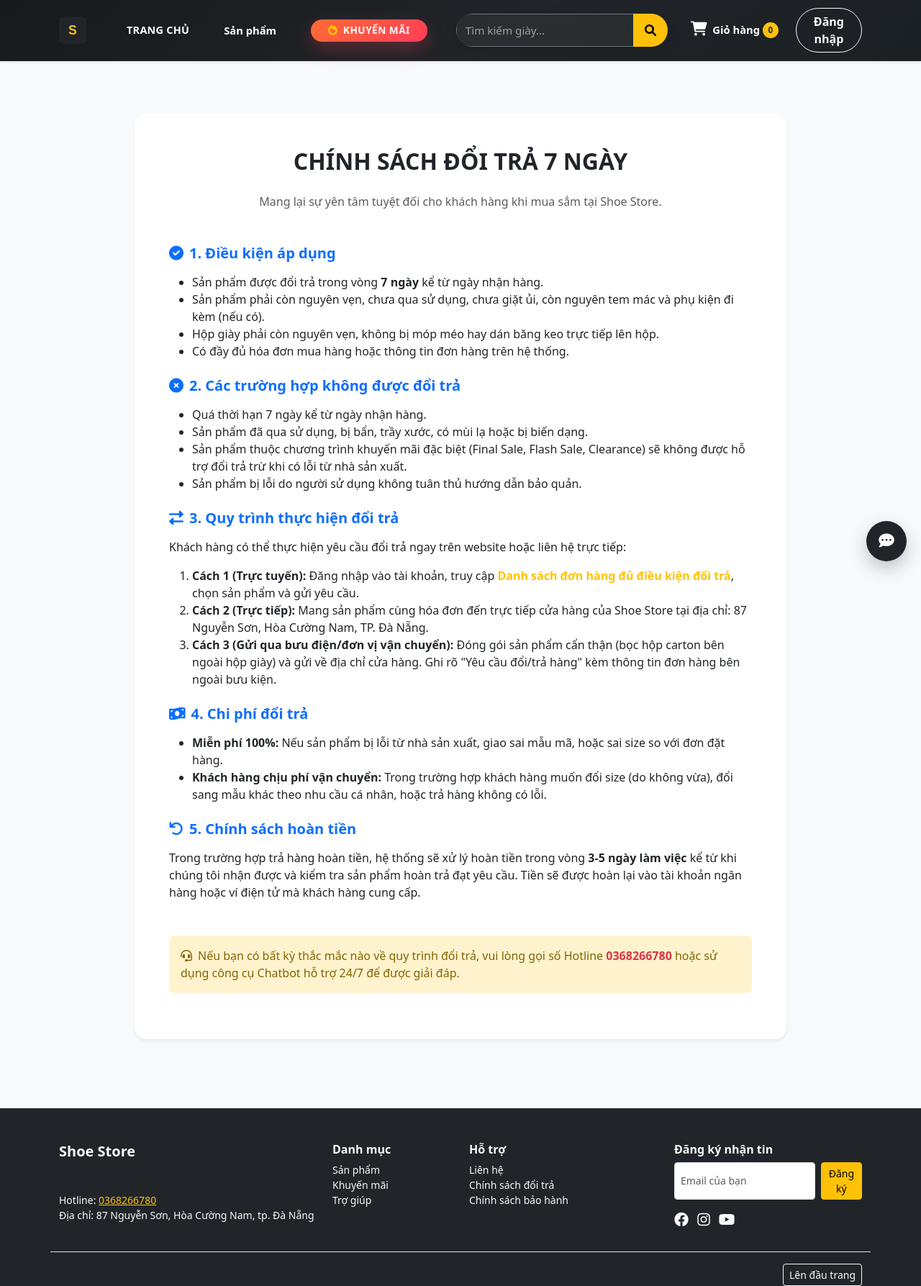
After one commit to TanThong0506/TMDTShoes_Store, a Django app: page /return-policy/ in a window 1280 px wide. The commit adds this page. Shown: the whole page at 72% size. Run offline with Django 5.2, Linux system fonts and the light colour scheme; data that the repository does not hold is empty.

Commit message:
feat: Thêm trang Chính sách đổi trả và cập nhật footer, help

```diff
--- a/shoestore/urls.py
+++ b/shoestore/urls.py
@@ -17,6 +17,9 @@ urlpatterns = [
 
     # Trang trợ giúp
     path('help/', views.help_page, name='help'),
+
+    # Chính sách đổi trả
+    path('return-policy/', views.return_policy_page, name='return_policy'),
 
     # ĐÃ SỬA: Gọi hàm sale_page từ product_views
     path('sale/', product_views.sale_page, name='sale'),
--- a/shoestore/views.py
+++ b/shoestore/views.py
@@ -42,6 +42,9 @@ def home(request):
 
 def help_page(request):
     return render(request, 'help.html')
+
+def return_policy_page(request):
+    return render(request, 'return_policy.html')
 
 def sale_page(request):
     sale_items = Product.objects.filter(old_price__gt=0).order_by('-id')
--- a/templates/base.html
+++ b/templates/base.html
@@ -429,7 +429,7 @@
                 <h6 class="fw-bold">Hỗ trợ</h6>
                 <ul class="list-unstyled small">
                     <li><a class="text-light text-decoration-none" href="#">Liên hệ</a></li>
-                    <li><a class="text-light text-decoration-none" href="#">Chính sách đổi trả</a></li>
+                    <li><a class="text-light text-decoration-none" href="{% url 'return_policy' %}">Chính sách đổi trả</a></li>
                     <li><a class="text-light text-decoration-none" href="#">Chính sách bảo hành</a></li>
                 </ul>
             </div>
--- a/templates/help.html
+++ b/templates/help.html
@@ -23,7 +23,7 @@
                         </h2>
                         <div id="faq1" class="accordion-collapse collapse show" data-bs-parent="#accordionFAQ">
                             <div class="accordion-body">
-                                Bạn có thể đổi trả sản phẩm trong vòng <strong>7 ngày</strong> kể từ khi nhận hàng nếu sản phẩm còn nguyên tem mác và chưa qua sử dụng. Phí vận chuyển đổi trả sẽ do khách hàng thanh toán trừ trường hợp lỗi từ nhà sản xuất.
+                                Bạn có thể đổi trả sản phẩm trong vòng <strong>7 ngày</strong> kể từ khi nhận hàng nếu sản phẩm còn nguyên tem mác và chưa qua sử dụng. Phí vận chuyển đổi trả sẽ do khách hàng thanh toán trừ trường hợp lỗi từ nhà sản xuất. <a href="{% url 'return_policy' %}" class="text-decoration-none">Xem chi tiết Chính sách đổi trả.</a>
                             </div>
                         </div>
                     </div>
--- /dev/null
+++ b/templates/return_policy.html
@@ -0,0 +1,58 @@
+{% extends "base.html" %}
+
+{% block title %}Chính sách đổi trả - Shoe Store{% endblock %}
+
+{% block content %}
+<div class="container py-5">
+    <div class="row justify-content-center">
+        <div class="col-md-10">
+            <div class="card border-0 shadow-sm rounded-4">
+                <div class="card-body p-5">
+                    <h2 class="fw-bold mb-4 text-center">CHÍNH SÁCH ĐỔI TRẢ 7 NGÀY</h2>
+                    <p class="text-muted text-center mb-5">Mang lại sự yên tâm tuyệt đối cho khách hàng khi mua sắm tại Shoe Store.</p>
+
+                    <h5 class="fw-bold text-primary mb-3"><i class="fas fa-check-circle me-2"></i>1. Điều kiện áp dụng</h5>
+                    <ul class="mb-4">
+                        <li>Sản phẩm được đổi trả trong vòng <strong>7 ngày</strong> kể từ ngày nhận hàng.</li>
+                        <li>Sản phẩm phải còn nguyên vẹn, chưa qua sử dụng, chưa giặt ủi, còn nguyên tem mác và phụ kiện đi kèm (nếu có).</li>
+                        <li>Hộp giày phải còn nguyên vẹn, không bị móp méo hay dán băng keo trực tiếp lên hộp.</li>
+                        <li>Có đầy đủ hóa đơn mua hàng hoặc thông tin đơn hàng trên hệ thống.</li>
+                    </ul>
+
+                    <h5 class="fw-bold text-primary mb-3"><i class="fas fa-times-circle me-2"></i>2. Các trường hợp không được đổi trả</h5>
+                    <ul class="mb-4">
+                        <li>Quá thời hạn 7 ngày kể từ ngày nhận hàng.</li>
+                        <li>Sản phẩm đã qua sử dụng, bị bẩn, trầy xước, có mùi lạ hoặc bị biến dạng.</li>
+                        <li>Sản phẩm thuộc chương trình khuyến mãi đặc biệt (Final Sale, Flash Sale, Clearance) sẽ không được hỗ trợ đổi trả trừ khi có lỗi từ nhà sản xuất.</li>
+                        <li>Sản phẩm bị lỗi do người sử dụng không tuân thủ hướng dẫn bảo quản.</li>
+                    </ul>
+
+                    <h5 class="fw-bold text-primary mb-3"><i class="fas fa-exchange-alt me-2"></i>3. Quy trình thực hiện đổi trả</h5>
+                    <p>Khách hàng có thể thực hiện yêu cầu đổi trả ngay trên website hoặc liên hệ trực tiếp:</p>
+                    <ol class="mb-4">
+                        <li><strong>Cách 1 (Trực tuyến):</strong> Đăng nhập vào tài khoản, truy cập <a href="{% url 'products:return_eligible_orders' %}" class="text-decoration-none text-warning fw-bold">Danh sách đơn hàng đủ điều kiện đổi trả</a>, chọn sản phẩm và gửi yêu cầu.</li>
+                        <li><strong>Cách 2 (Trực tiếp):</strong> Mang sản phẩm cùng hóa đơn đến trực tiếp cửa hàng của Shoe Store tại địa chỉ: 87 Nguyễn Sơn, Hòa Cường Nam, TP. Đà Nẵng.</li>
+                        <li><strong>Cách 3 (Gửi qua bưu điện/đơn vị vận chuyển):</strong> Đóng gói sản phẩm cẩn thận (bọc hộp carton bên ngoài hộp giày) và gửi về địa chỉ cửa hàng. Ghi rõ "Yêu cầu đổi/trả hàng" kèm thông tin đơn hàng bên ngoài bưu kiện.</li>
+                    </ol>
+
+                    <h5 class="fw-bold text-primary mb-3"><i class="fas fa-money-bill-wave me-2"></i>4. Chi phí đổi trả</h5>
+                    <ul class="mb-4">
+                        <li><strong>Miễn phí 100%:</strong> Nếu sản phẩm bị lỗi từ nhà sản xuất, giao sai mẫu mã, hoặc sai size so với đơn đặt hàng.</li>
+                        <li><strong>Khách hàng chịu phí vận chuyển:</strong> Trong trường hợp khách hàng muốn đổi size (do không vừa), đổi sang mẫu khác theo nhu cầu cá nhân, hoặc trả hàng không có lỗi.</li>
+                    </ul>
+
+                    <h5 class="fw-bold text-primary mb-3"><i class="fas fa-undo me-2"></i>5. Chính sách hoàn tiền</h5>
+                    <p class="mb-4">
+                        Trong trường hợp trả hàng hoàn tiền, hệ thống sẽ xử lý hoàn tiền trong vòng <strong>3-5 ngày làm việc</strong> kể từ khi chúng tôi nhận được và kiểm tra sản phẩm hoàn trả đạt yêu cầu.
+                        Tiền sẽ được hoàn lại vào tài khoản ngân hàng hoặc ví điện tử mà khách hàng cung cấp.
+                    </p>
+
+                    <div class="alert alert-warning mt-5 rounded-3 border-0">
+                        <i class="fas fa-headset me-2"></i>Nếu bạn có bất kỳ thắc mắc nào về quy trình đổi trả, vui lòng gọi số Hotline <strong class="text-danger">0368266780</strong> hoặc sử dụng công cụ Chatbot hỗ trợ 24/7 để được giải đáp.
+                    </div>
+                </div>
+            </div>
+        </div>
+    </div>
+</div>
+{% endblock %}
```
